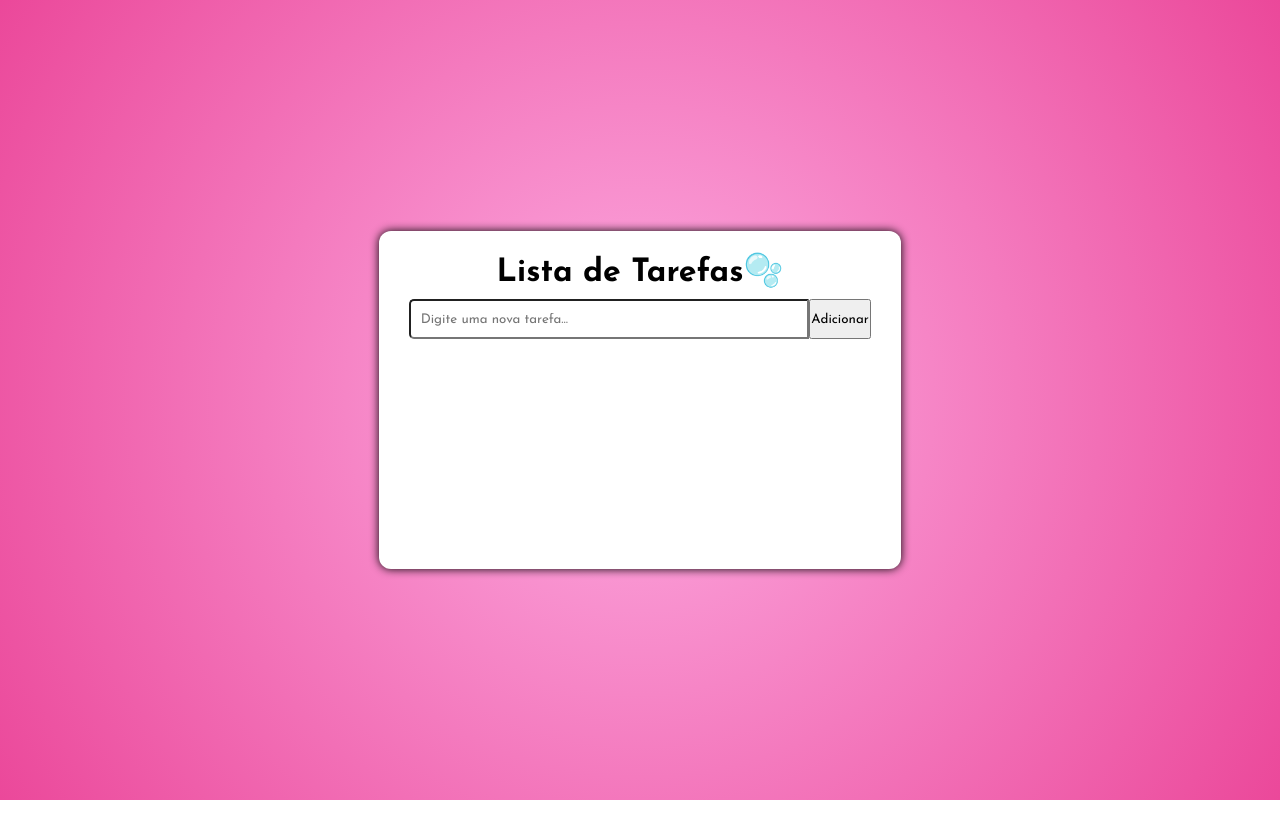
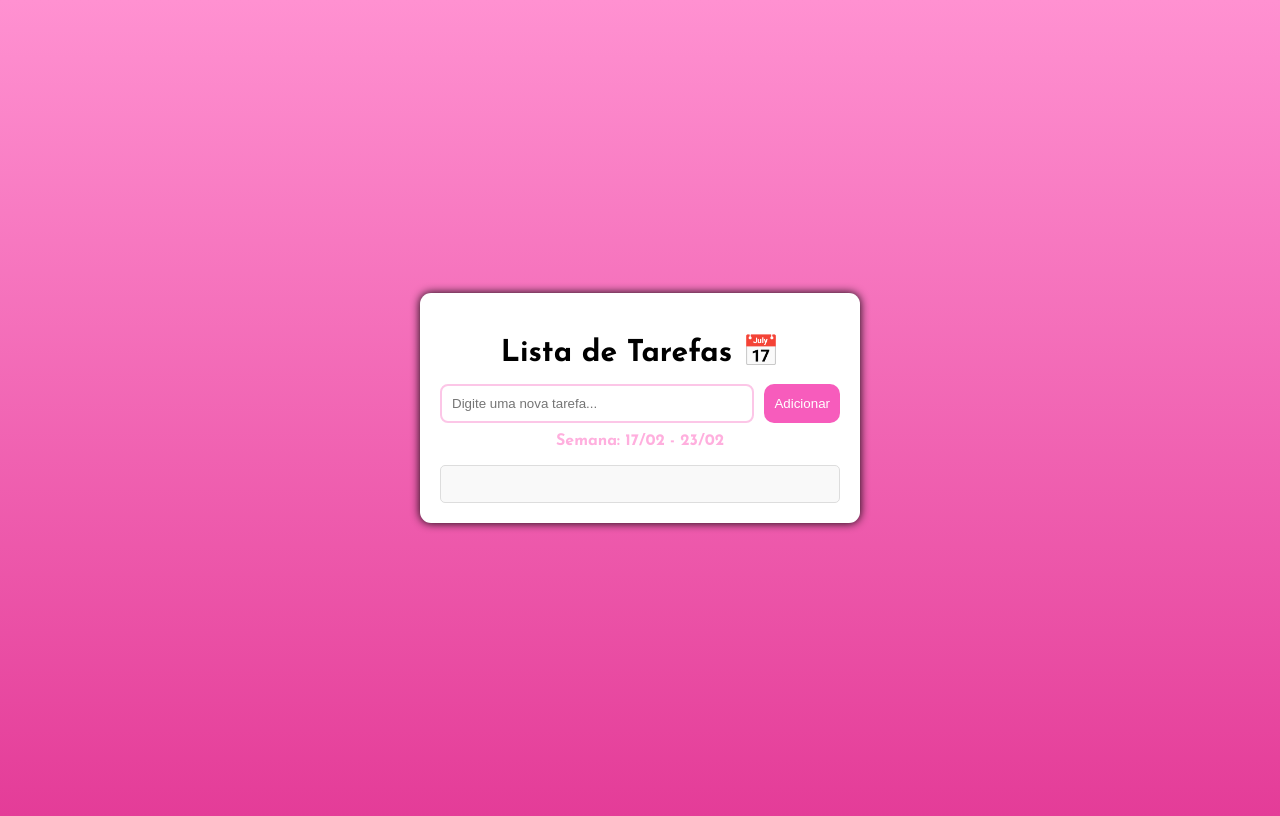
Before and after one commit to luschettini/toDoList, a plain HTML site: page index.html in a window 1280 px wide. Drawn offline with Linux system fonts and the light colour scheme.

Commit message:
feat: add script and finish styles

```diff
--- a/index.html
+++ b/index.html
@@ -8,17 +8,17 @@
     <script src="script.js"></script>
 </head>
 <body>
-    <main>
     <div class="container">
-    <div class="header">
-    <h1>Lista de Tarefas🫧</h1>
+    <h1>Lista de Tarefas 📅</h1>
+    <div class="input-container">
+        <input type="text"  id="taskInput" placeholder="Digite uma nova tarefa...">
+        <button onclick ="addTask()">Adicionar</button>
     </div>
-    <div class="task">
-        <input type="text" class="new-task" id="new-task" placeholder="Digite uma nova tarefa...">
-        <button id="add-task">Adicionar</button>
-    </div>
+    <p id="taskCounter">Semana: 17/02 - 23/02</p>
+    <div class="task-list-container">
+        <ul id="taskList"></ul>
 </div>
-</main>
+
 
 </body>
 </html>
--- a/script.js
+++ b/script.js
@@ -1 +1,58 @@
-console.log(document.getElementById())
+function updateTaskCounter() {
+    let totalTasks = document.querySelectorAll("#taskList li").length;
+    let completedTasks = document.querySelectorAll("#taskList input[type='checkbox']:checked").length;
+    let pendingTasks = totalTasks - completedTasks;
+}
+
+
+function addTask() {
+    let taskInput = document.getElementById("taskInput");
+    let taskText = taskInput.value.trim();
+
+    if (taskText === "") return;
+
+    let taskList = document.getElementById("taskList");
+    let li = document.createElement("li");
+
+
+    let taskContainer = document.createElement("div");
+    taskContainer.classList.add("task-container");
+
+
+    let checkbox = document.createElement("input");
+    checkbox.type = "checkbox";
+    checkbox.onchange = function() {
+
+    };
+
+    let span = document.createElement("span");
+    span.textContent = taskText;
+
+
+    taskContainer.appendChild(checkbox);
+    taskContainer.appendChild(span);
+
+    let removeButton = document.createElement("button");
+    removeButton.textContent = "Remover";
+    removeButton.style.background = "RED";
+    removeButton.style.color = "rgba(255, 255, 255, 0.9)";
+    removeButton.style.border = "none";
+    removeButton.style.padding = "6px 12px";
+    removeButton.style.borderRadius = "6px";
+    removeButton.style.cursor = "pointer";
+
+
+
+    removeButton.onclick = function () {
+        taskList.removeChild(li);
+        updateTaskCounter();
+    };
+
+
+    li.appendChild(taskContainer);
+    li.appendChild(removeButton);
+    taskList.appendChild(li);
+
+    taskInput.value = "";
+    updateTaskCounter();
+}
--- a/style.css
+++ b/style.css
@@ -1,50 +1,102 @@
 @import url('https://fonts.googleapis.com/css2?family=Josefin+Sans:ital,wght@0,100..700;1,100..700&family=Lexend:wght@100..900&display=swap');
 
-*{
-    padding: 0;
-    margin: 0;
-    box-sizing: border-box;
-    font-family: "Josefin Sans", serif;
-}
 
 body {
+    font-family: 'Josefin Sans', sans-serif;
     min-height: 100vh;
     display: flex;
     justify-content: center;
     align-items: center;
-    background: radial-gradient(circle, rgb(253, 172, 226) , rgb(235, 72, 154) );
+    background: linear-gradient( rgb(255, 145, 209), rgb(228, 60, 152));
 }
 
 .container {
-    background-color:rgb(255, 255, 255);
+    background:rgb(255, 255, 255);
     box-shadow: 0 0 10px rgba(3, 3, 3, 0.993);
-    width: 100%;
-    min-height: 30vh;
+    width: 50vh;;
     padding: 20px;
-    border-radius: 12px;
+    border-radius: 11px;
     text-align: center;
-    display: flex;
-    flex-direction: column;
-    justify-content: center;
-    align-items: center;
+    transition: transform 0.2s ease-in-out;
 }
 
-.task {
-    display: flex;
-    margin-bottom: 200px;
-    padding: 10px;
-    flex: 1;
-}
-.new-task {
-    padding: 9.4px;
-    height: 40px;
-    width: 400px;
-    border-radius: 5px 0 0 5px;;
+h1 {
+    color: rgb(0, 0, 0);
+    font-size: 30px;
+    margin-bottom: 15px;
+
 }
 
-.task-button {
-    background-color: royalblue;
-    border-radius: 5px 0 0 5px;
+.input-container {
+    display: flex;
+    gap: 10px;
+}
+
+input {
+    flex: 1;
+    padding: 10px;
+    border: 2px solid #fcc6e7;
+    border-radius: 8px;
+    outline: none;
+    transition: 0.3s;
+}
+
+button {
+    padding: 10px;
+    border-radius: 10px;
     border: none;
+    cursor: pointer;
+    background-color: rgb(247, 92, 188);
+    color: white;
+    transition: background 0.3s;
+}
+
+button:hover {
+    background-color: rgb(0, 0, 0);
+}
+
+#taskCounter {
+    margin-top: 10px;
+    font-size: 16px;
+    font-weight: bold;
+    color: #ffafde;
+}
+
+.task-list-container {
+    max-height: 200px;
+    overflow-y: auto;
+    margin-top: 10px;
+    border: 1px solid #ddd;
+    border-radius: 5px;
     padding: 10px;
+    background: #f9f9f9;
 }
+
+ul {
+    list-style: none;
+    padding: 0;
+    margin-top: 15px;
+}
+
+li {
+    display: flex;
+    align-items: center;
+    justify-content: space-between;
+    background: #f4f4f4;
+    padding: 10px;
+    margin-top: 5px;
+    border-radius: 5px;
+    transition: 0.3s;
+}
+li:hover {
+    background: #e0e0e0;
+}
+
+.task-container {
+    display: flex;
+    align-items: center;
+    gap: 10px;
+}
+.task-container input {
+    transform: scale(1.2);
+}
```
